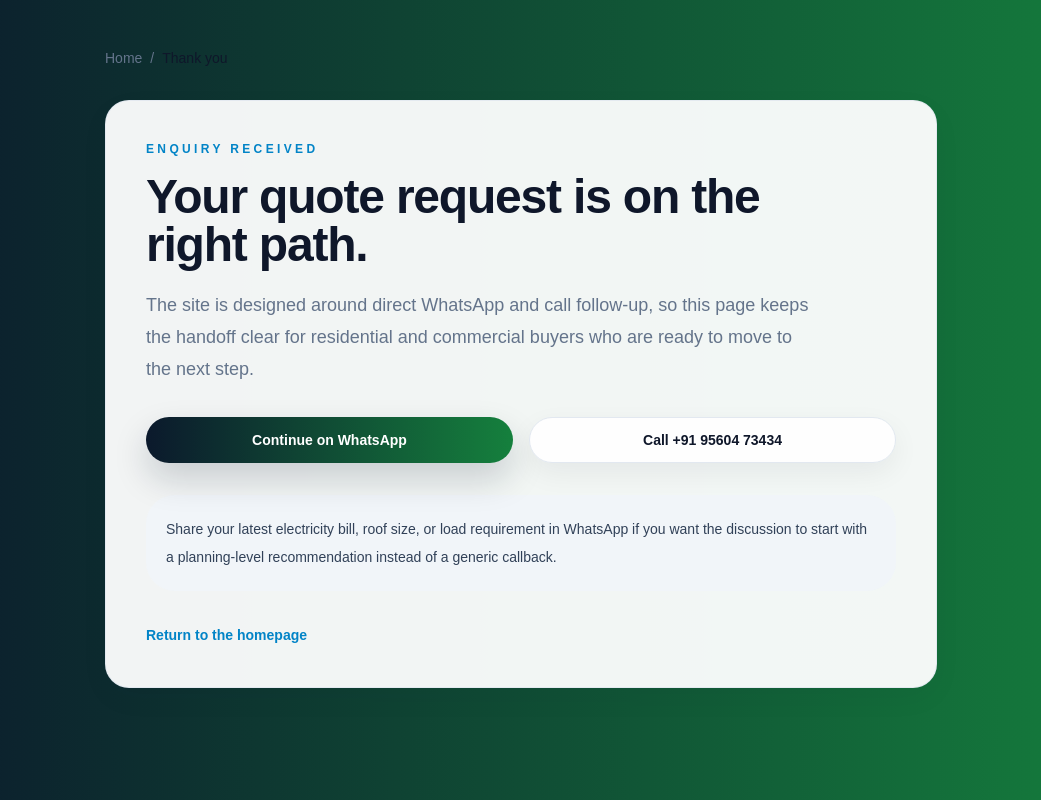
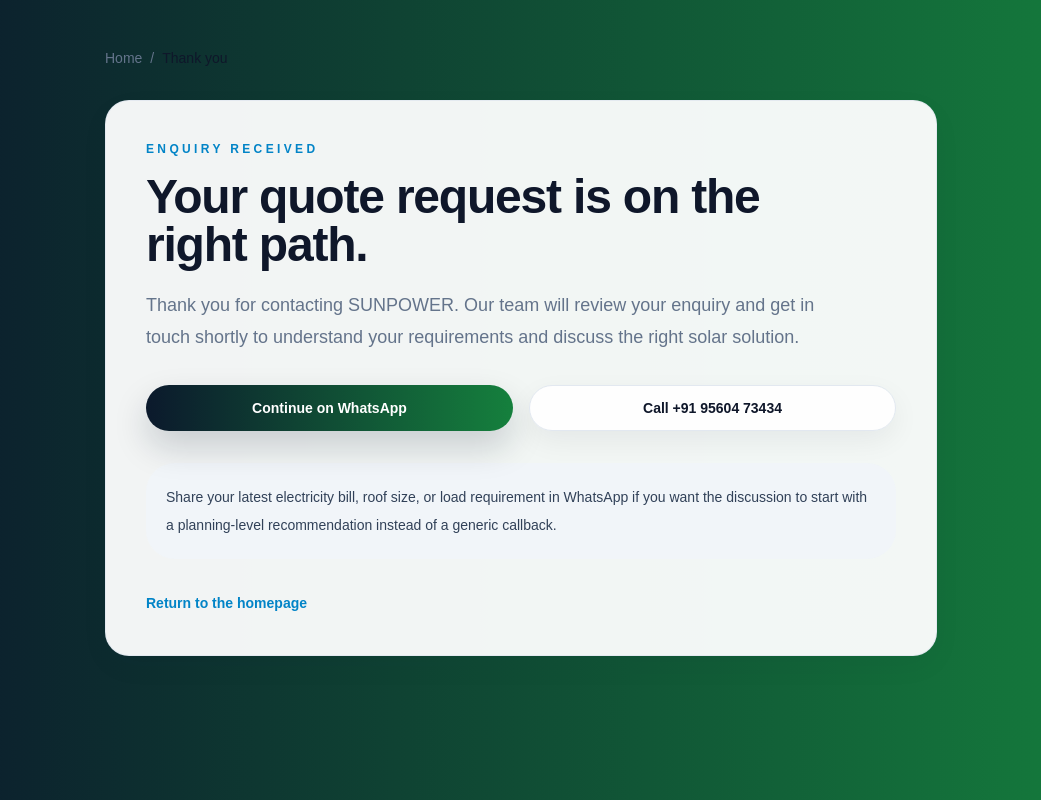
Before and after one commit to dhananjayvj/sunpower, a Next.js app: page /thank-you in a window 1280 px wide. Shown: the whole page, without its empty margins (119-1160 px from the left). Built offline with nearby package versions, Linux system fonts and the light colour scheme.

Commit message:
Refine enquiry confirmation copy

```diff
--- a/src/app/thank-you/page.tsx
+++ b/src/app/thank-you/page.tsx
@@ -6,7 +6,7 @@
 export const metadata: Metadata = {
   title: "Thank You | SUNPOWER",
   description:
-    "Thank-you page for SUNPOWER enquiries with next steps for WhatsApp, call-back requests, and returning to the main site.",
+    "Thank you for contacting SUNPOWER. Our team will be in touch shortly about your solar requirements.",
 };
 
 export default function ThankYouPage() {
@@ -22,8 +22,8 @@
           Your quote request is on the right path.
         </h1>
         <p className="mt-5 max-w-2xl text-lg leading-8 text-muted">
-          The site is designed around direct WhatsApp and call follow-up, so this page keeps the
-          handoff clear for residential and commercial buyers who are ready to move to the next step.
+          Thank you for contacting SUNPOWER. Our team will review your enquiry and get in touch
+          shortly to understand your requirements and discuss the right solar solution.
         </p>
 
         <div className="mt-8 grid gap-4 sm:grid-cols-2">
```
